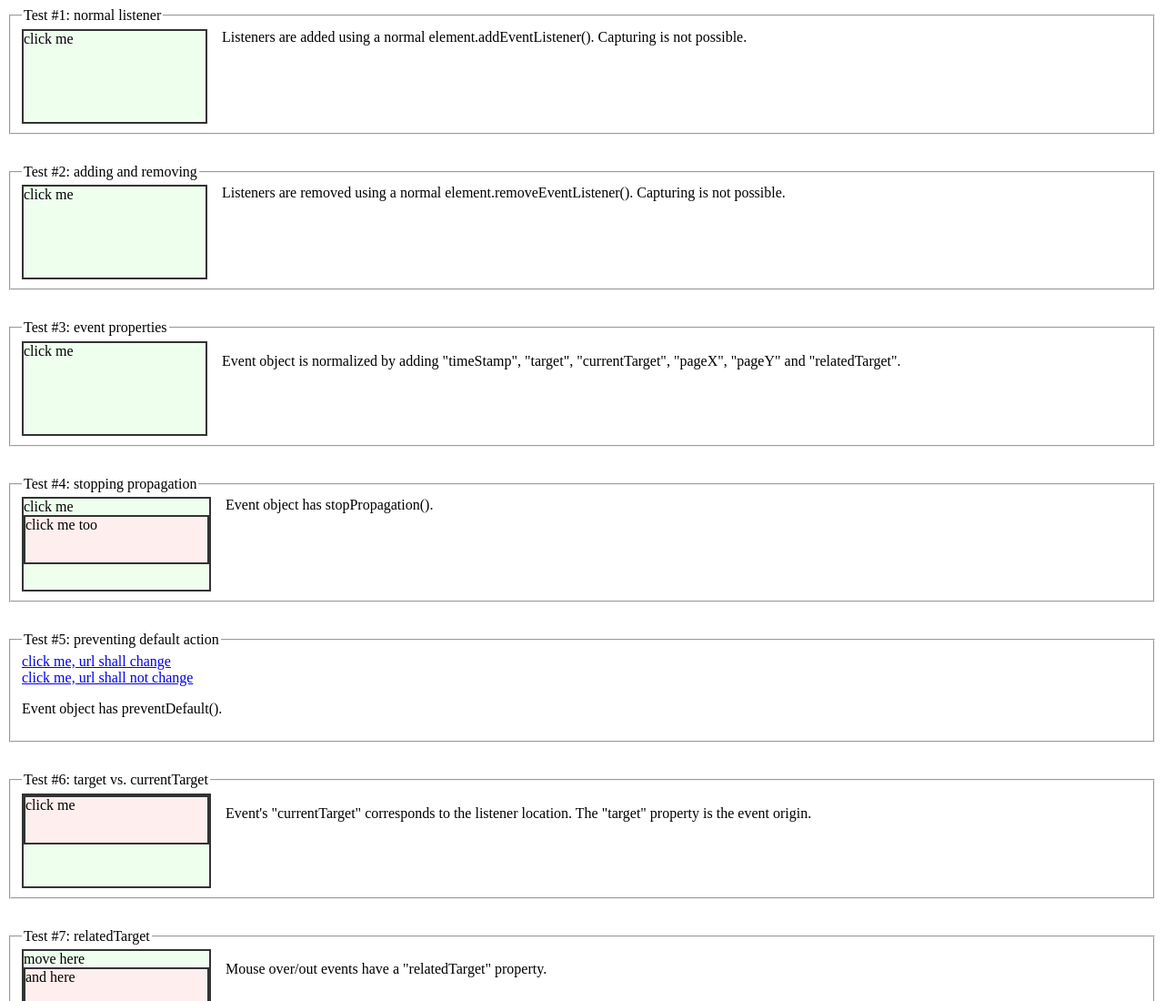
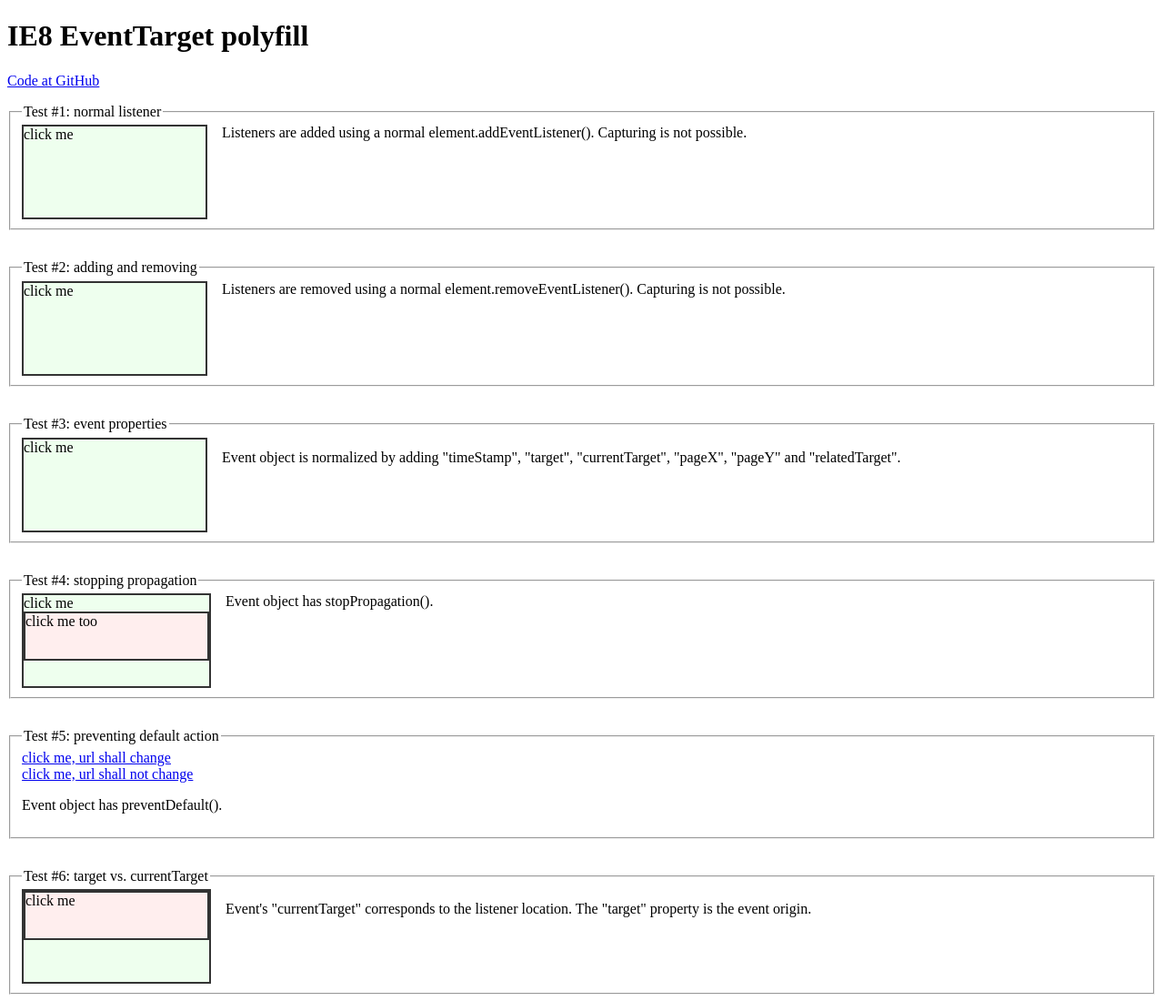
Before and after one commit to ondras/ie8eventtarget, a plain HTML site: page index.html in a window 1280 px wide. Shown: the top 1100 px of the page at 91% size. Drawn offline with Linux system fonts and the light colour scheme.

Commit message:
link to gh

```diff
--- a/index.html
+++ b/index.html
@@ -39,6 +39,8 @@
 		</script>
 	</head>
 	<body>
+		<h1>IE8 EventTarget polyfill</h1>
+		<p><a href="https://github.com/ondras/ie8eventtarget/">Code at GitHub</a></p>
 		<fieldset>
 			<legend>Test #1: normal listener</legend>
 			<div id="test1">click me</div>
```
